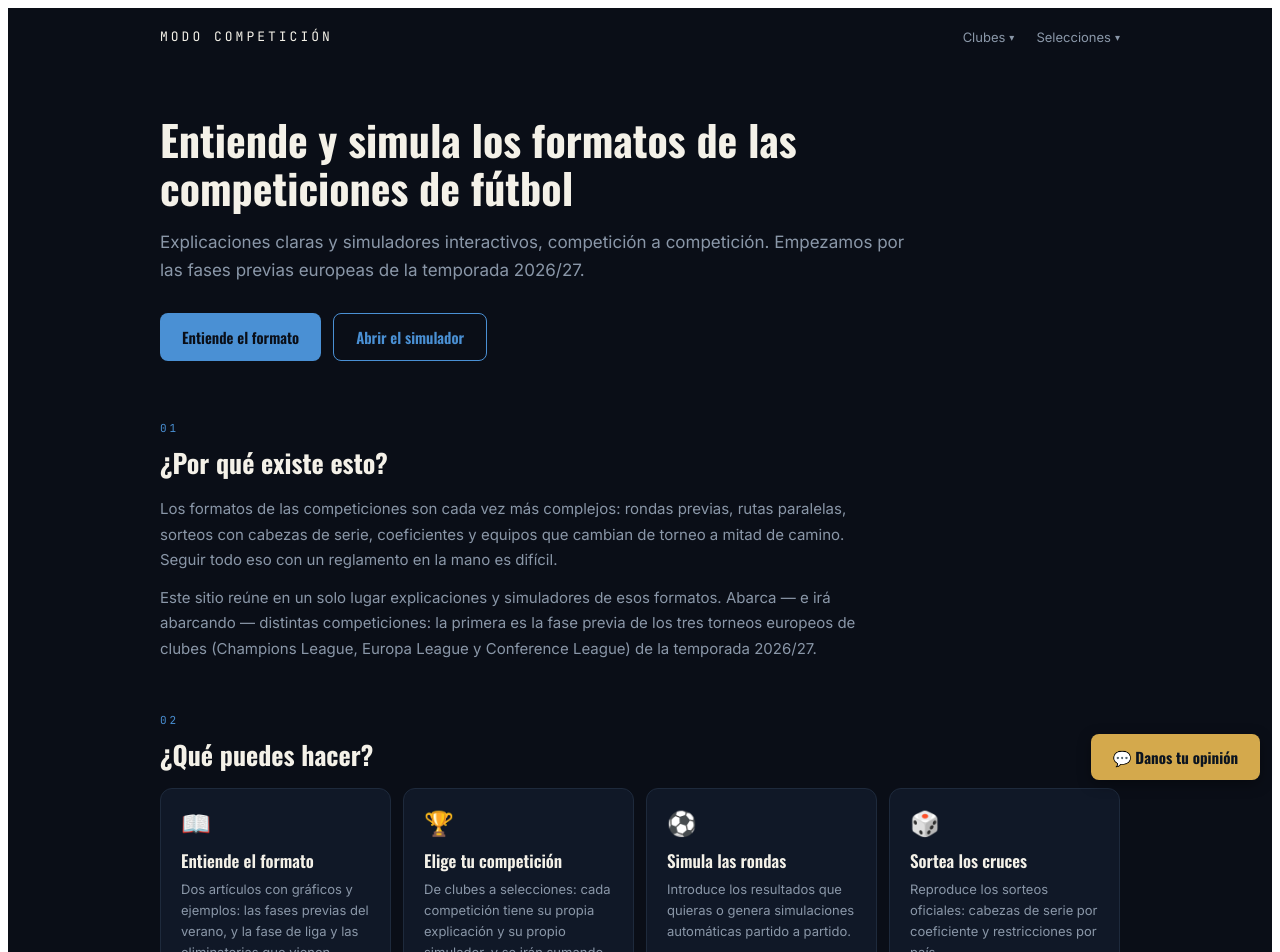
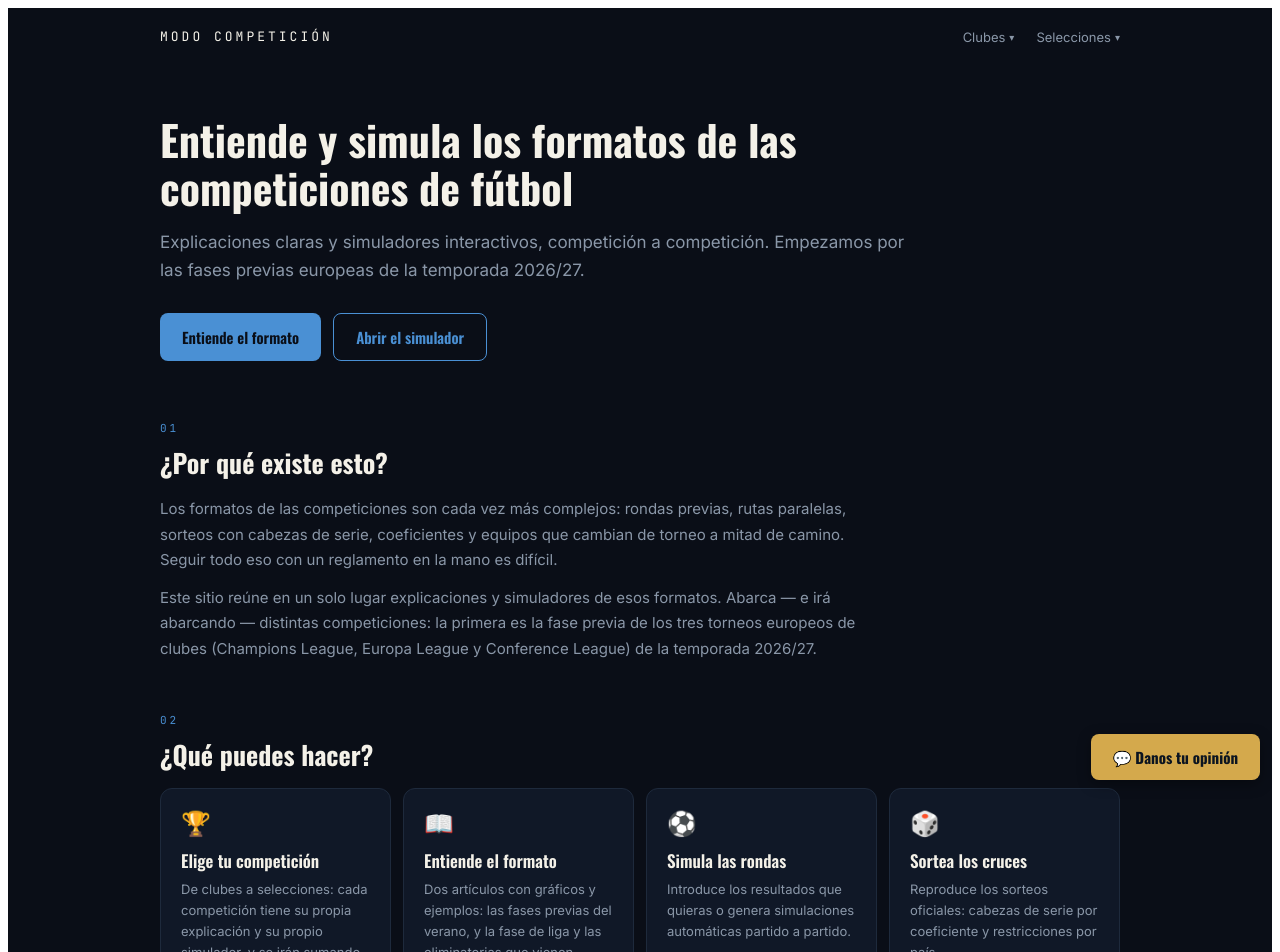
Before and after one commit to carlosgilanalista-art/modo-competicion, a React (Vite) app: page / in a window 1280 px wide. Shown: the top 952 px of the page. Built offline with nearby package versions, Linux system fonts and the light colour scheme.

Commit message:
Landing: reordena "Elige tu competición" antes de "Entiende el formato"
Tiene más sentido para el usuario elegir primero la competición y luego
leer su formato, no al revés.

```diff
--- a/src/Landing.jsx
+++ b/src/Landing.jsx
@@ -237,10 +237,10 @@ export default function Landing() {
         {/* Qué puedes hacer */}
         <Seccion etiqueta="02" titulo="¿Qué puedes hacer?">
           <div style={{ display: "grid", gridTemplateColumns: "repeat(auto-fit, minmax(210px, 1fr))", gap: 12 }}>
+            <TarjetaAccion icono="🏆" titulo="Elige tu competición" onClick={() => setSelectorAbierto(true)}
+              texto="De clubes a selecciones: cada competición tiene su propia explicación y su propio simulador, y se irán sumando más." />
             <TarjetaAccion icono="📖" titulo="Entiende el formato" onClick={() => setSelectorAbierto(true)}
               texto="Dos artículos con gráficos y ejemplos: las fases previas del verano, y la fase de liga y las eliminatorias que vienen después." />
-            <TarjetaAccion icono="🏆" titulo="Elige tu competición" onClick={() => setSelectorAbierto(true)}
-              texto="De clubes a selecciones: cada competición tiene su propia explicación y su propio simulador, y se irán sumando más." />
             <TarjetaAccion icono="⚽" titulo="Simula las rondas"
               texto="Introduce los resultados que quieras o genera simulaciones automáticas partido a partido." />
             <TarjetaAccion icono="🎲" titulo="Sortea los cruces"
```
